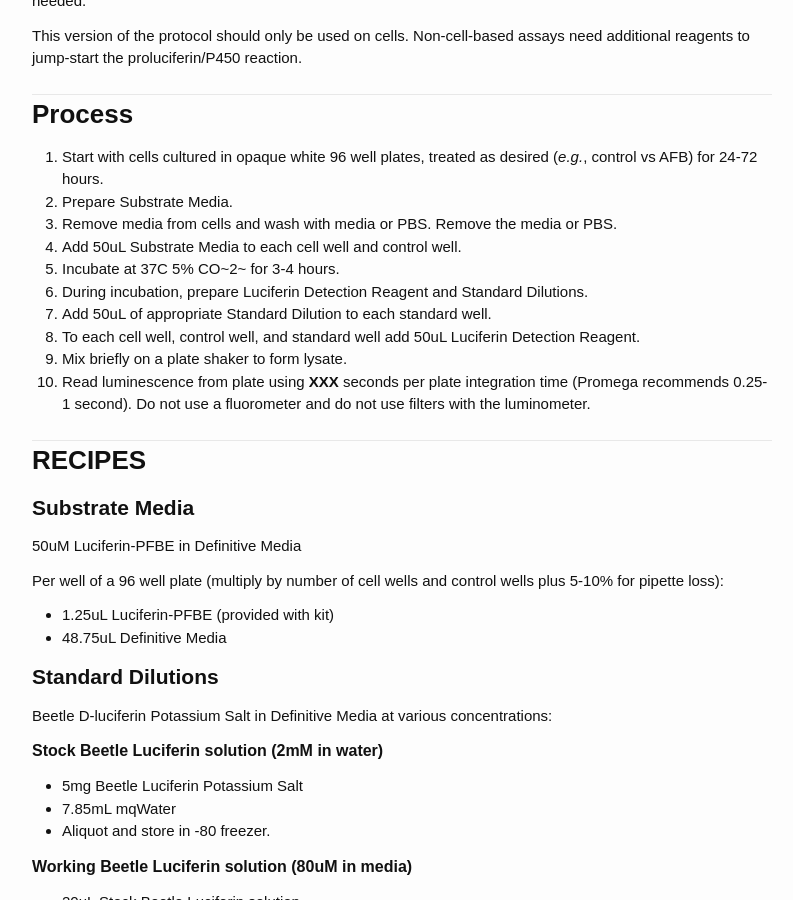
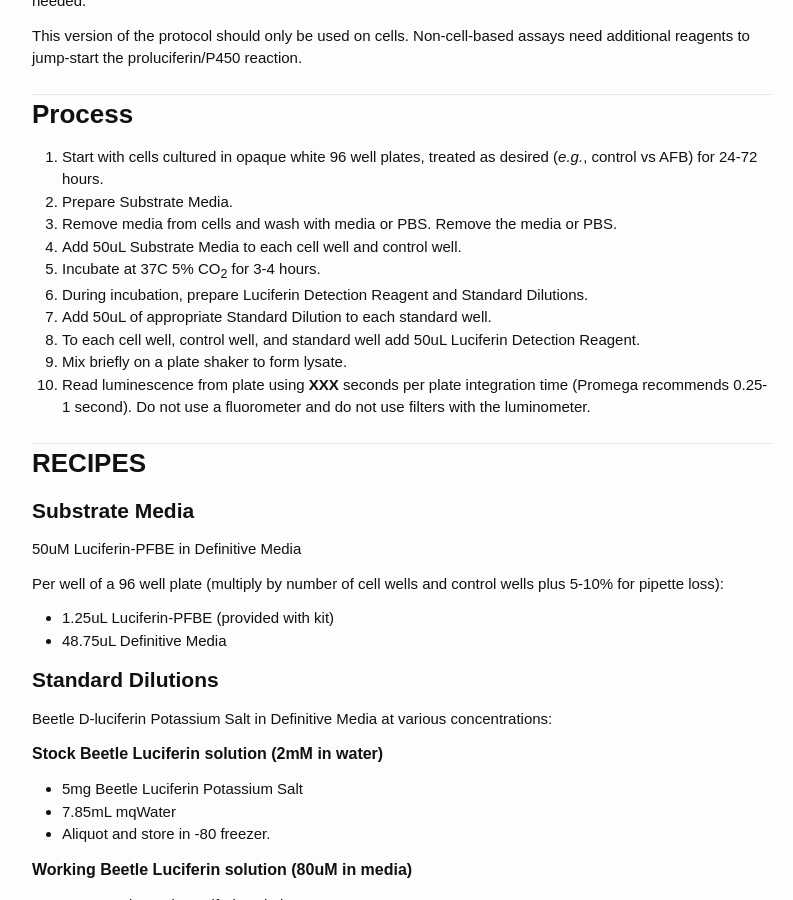
Before and after one commit to aduffy70/Protocols, a Jekyll site: the page built from P450-Glo_CYP3A4_assay.md, in a window 1280 px wide and 900 px high, scrolled down 644 px. Shown: the whole window, without its empty margins (238-1031 px from the left). Built offline with Jekyll 4.4.1, drawn with Linux system fonts in a browser that asks for light colours; some web fonts are replaced.

Commit message:
Normal subscript flags for markdown don't work in kramdown. Replaced with html-style tags.

```diff
--- a/P450-Glo_CYP3A4_assay.md
+++ b/P450-Glo_CYP3A4_assay.md
@@ -27,7 +27,7 @@ This version of the protocol should only be used on cells. Non-cell-based assays
 1. Prepare Substrate Media.
 1. Remove media from cells and wash with media or PBS. Remove the media or PBS.
 1. Add 50uL Substrate Media to each cell well and control well.
-1. Incubate at 37C 5% CO~2~ for 3-4 hours.
+1. Incubate at 37C 5% CO<sub>2</sub> for 3-4 hours.
 1. During incubation, prepare Luciferin Detection Reagent and Standard Dilutions.
 1. Add 50uL of appropriate Standard Dilution to each standard well.
 1. To each cell well, control well, and standard well add 50uL Luciferin Detection Reagent.
```
Also changed, not shown: P450-Glo_CYP1A2_assay.md (+1 -1 lines).
